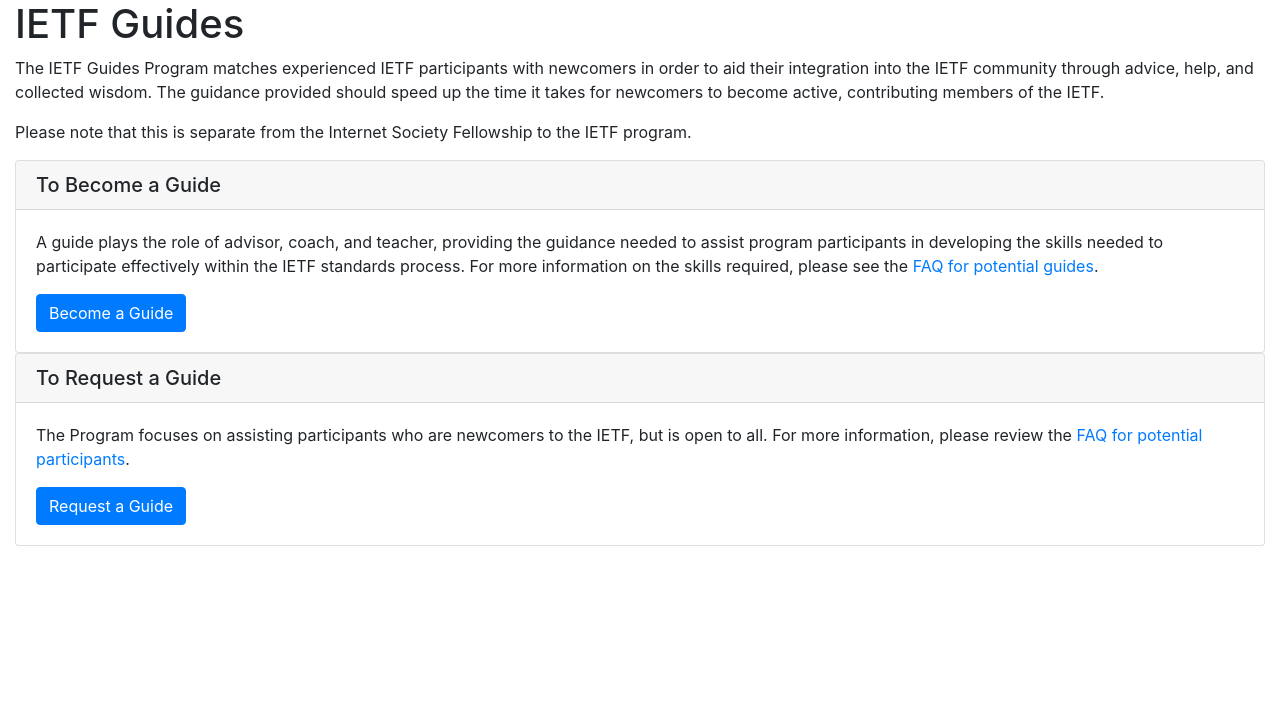
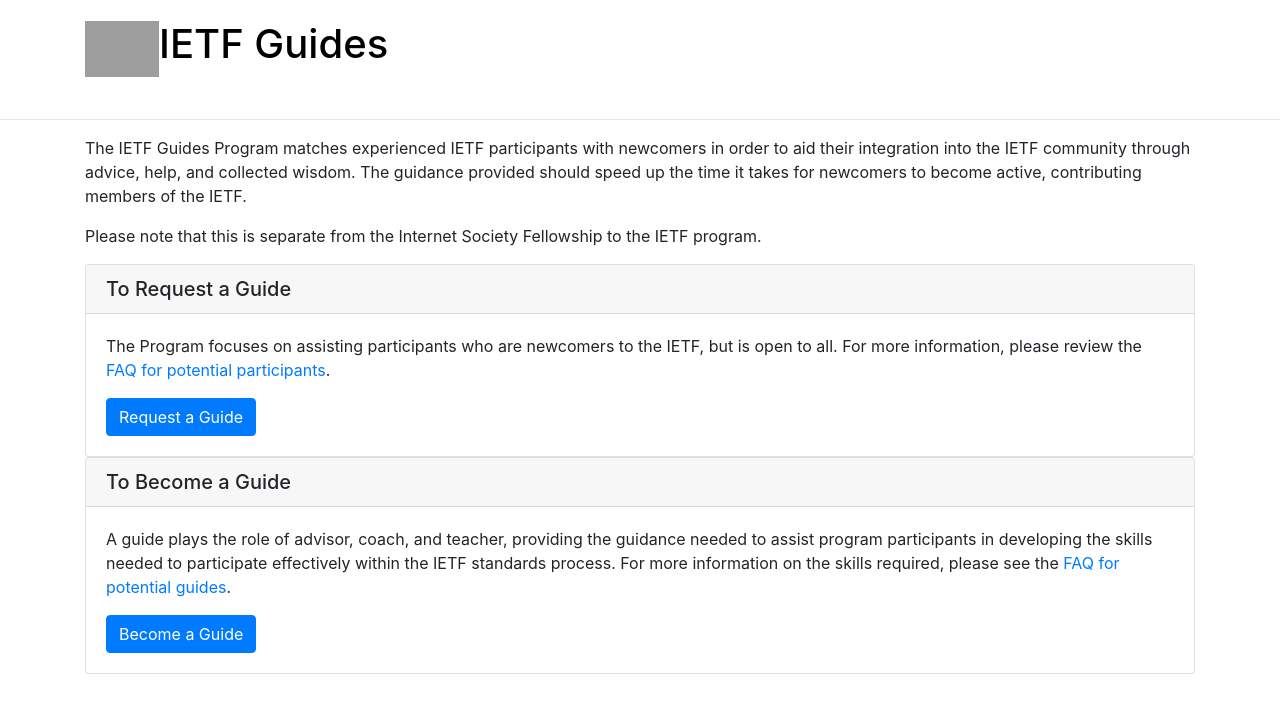
Before and after one commit to ietf-tools/ietf-guides, a Django app: page / in a window 1280 px wide. Shown: the top 713 px of the page. Run offline with Django 3.2, Linux system fonts and the light colour scheme; parts of the project's set-up code (start-up, migrations or seed data) failed here and were passed over; some libraries are stand-ins or nearby versions; grey boxes are pictures that could not be loaded.

Commit message:
various wording and style changes

```diff
--- a/guides/templates/guides/index.html
+++ b/guides/templates/guides/index.html
@@ -1,10 +1,18 @@
 {% extends "base.html" %}
 {% block title %}IETF Guides{% endblock %}
 {% block content %}
-<h1>IETF Guides</h1>
 <p>The IETF Guides Program matches experienced IETF participants with newcomers in order to aid their integration into the IETF community through advice, help, and collected wisdom.
     The guidance provided should speed up the time it takes for newcomers to become active, contributing members of the IETF.</p>
 <p>Please note that this is separate from the Internet Society Fellowship to the IETF program.</p>
+<div class="card">
+    <h5 class="card-header">To Request a Guide</h5>
+    <div class="card-body">
+	<p class="card-text">
+	    The Program focuses on assisting participants who are newcomers to the IETF, but is open to all. For more information, please review the <a href="https://www.ietf.org/about/participate/guides/guides-participant-faq/">FAQ for potential participants</a>.
+	</p>
+	<a href="{% url 'guides.views.request_guide' %}" class="btn btn-primary">Request a Guide</a>
+    </div>
+</div>
 <div class="card">
     <h5 class="card-header">To Become a Guide</h5>
     <div class="card-body">
@@ -14,14 +22,5 @@
 	<a href="{% url 'guides.views.become_guide' %}" class="btn btn-primary">Become a Guide</a>
     </div>
 </div>
-<div class="card">
-  <h5 class="card-header">To Request a Guide</h5>
-  <div class="card-body">
-    <p class="card-text">
-      The Program focuses on assisting participants who are newcomers to the IETF, but is open to all. For more information, please review the <a href="https://www.ietf.org/about/participate/guides/guides-participant-faq/">FAQ for potential participants</a>.
-    </p>
-    <a href="{% url 'guides.views.request_guide' %}" class="btn btn-primary">Request a Guide</a>
-  </div>
-</div>
 
 {% endblock %}
--- a/guides/templates/guides/thanks_becoming.html
+++ b/guides/templates/guides/thanks_becoming.html
@@ -3,5 +3,5 @@
 {% block title %}Thanks!{% endblock %}
 {% block content %}
 <h1>Thanks for registering!</h1>
-<p>Instruction for the next step have been sent to {{email}}.</p>
+<p>Instructions for the next step in registering as a guide have been sent to {{email}}.</p>
 {% endblock %}
--- a/templates/base.html
+++ b/templates/base.html
@@ -12,7 +12,14 @@
 	{% block pagehead %}{% endblock %}
     </head>
     <body>
-    <div class="container-fluid">
+	<nav class="navbar navbar-inverse navbar-fixed-top">
+	    <div class="container">
+		<h1><a href="/" style="color: black;"><img src="https://www.ietf.org/static/img/ietf-logo.e4b6ca0dd271.gif" style="top: 0; height: 3ex; margin: 8px 0px 5px 0px; padding-bottom: 5px; padding-top: 5px;">IETF Guides</a></h1>
+	    </div>
+	</nav>
+
+	<hr />
+      <div class="container-fluid container">
       {% block content %}{% endblock %}
     </div>
     {% block footer %}{% endblock %}
```
Also changed, not shown: guides/templates/guides/edit_info_guide.html (+9 -6 lines), guides/templates/guides/edit_info_participant.html (+10 -3 lines), ietf_guides/settings/dev.py (+7 -0 lines), README.md. Lines whose indentation alone changed are shown as unchanged.
